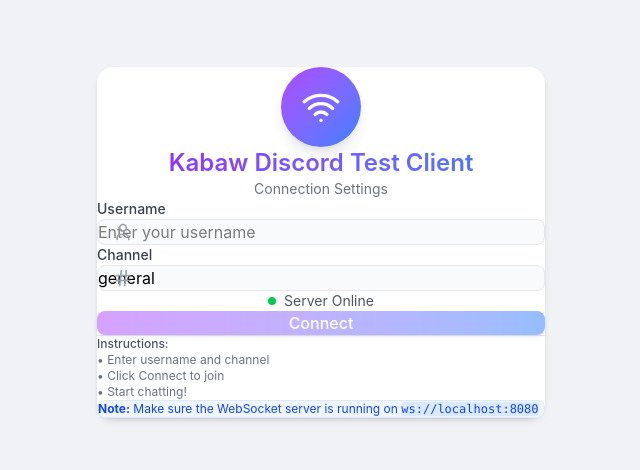
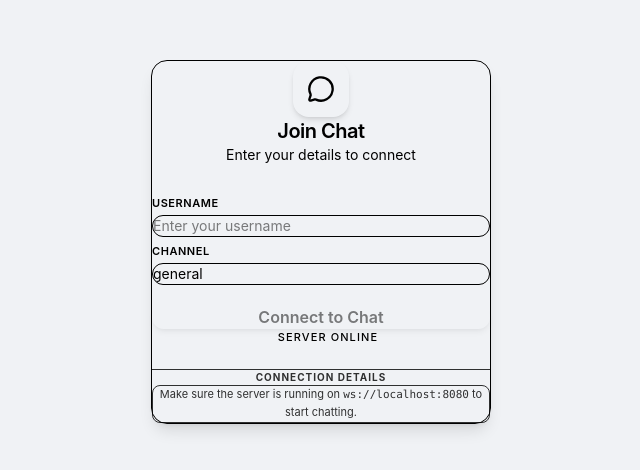
Before and after one commit to marghareth/Kabaw-Chat-App, a React (Vite) app: page / in a window 1280 px wide. Shown: the part 158-628 px from the top of the page, without its empty margins (319-959 px from the left). Built offline with nearby package versions, Linux system fonts and the light colour scheme.

Commit message:
fixed the ui

```diff
--- a/src/components/joinScreen.tsx
+++ b/src/components/joinScreen.tsx
@@ -1,109 +1,113 @@
-// src/components/JoinScreen.tsx
-import { useState } from 'react';
-import { User, Hash, Wifi } from 'lucide-react';
+"use client"
+
+import type React from "react"
+import { useState } from "react"
+import { MessageCircle } from "lucide-react"
 
 interface JoinScreenProps {
-  onJoin: (username: string, channel: string) => void;
+  onJoin: (username: string, channel: string) => void
 }
 
 export const JoinScreen = ({ onJoin }: JoinScreenProps) => {
-  const [username, setUsername] = useState('');
-  const [channel, setChannel] = useState('general');
+  const [username, setUsername] = useState("")
+  const [channel, setChannel] = useState("general")
 
   const handleSubmit = (e: React.FormEvent) => {
-    e.preventDefault();
+    e.preventDefault()
     if (username.trim() && channel.trim()) {
-      onJoin(username.trim(), channel.trim());
+      onJoin(username.trim(), channel.trim())
     }
-  };
+  }
 
   return (
-    <div className="min-h-screen bg-[#f0f2f5] flex items-center justify-center p-4">
-      <div className="bg-white rounded-2xl shadow-md p-8 w-full max-w-md">
-        {/* Logo */}
-        <div className="flex justify-center mb-6">
-          <div className="w-20 h-20 rounded-full bg-linear-to-br from-purple-500 to-blue-500 flex items-center justify-center shadow-lg">
-            <Wifi className="w-10 h-10 text-white" />
+    <div className="min-h-screen bg-background/60 flex items-center justify-center px-6">
+      <div className="w-full max-w-[340px] rounded-2xl bg-card border border-border shadow-lg p-8 flex flex-col gap-6">
+        {/* Header */}
+        <div className="flex flex-col items-center">
+          <div className="w-14 h-14 rounded-2xl bg-primary flex items-center justify-center shadow-md mb-4">
+            <MessageCircle className="w-7 h-7 text-primary-foreground" />
           </div>
-        </div>
-
-        {/* Title */}
-        <div className="text-center mb-8">
-          <h1 className="text-2xl font-semibold bg-linear-to-r from-purple-600 to-blue-500 bg-clip-text text-transparent mb-2">
-            Kabaw Discord Test Client
-          </h1>
-          <p className="text-gray-500 text-sm">Connection Settings</p>
+          <h1 className="text-xl font-semibold tracking-tight text-foreground">Join Chat</h1>
+          <p className="text-sm text-muted-foreground mt-1">Enter your details to connect</p>
         </div>
 
         {/* Form */}
-        <form onSubmit={handleSubmit} className="space-y-5">
-          <div>
-            <label className="block text-sm font-medium text-gray-700 mb-2">
+        <form onSubmit={handleSubmit} className="flex flex-col gap-5">
+          <div className="space-y-4">
+            {/* Username */}
+            <div className="space-y-1.5">
+              <label className="text-[11px] font-semibold uppercase tracking-wider text-muted-foreground/70 ml-1">
                 Username
               </label>
               <div className="relative">
-              <User className="absolute left-4 top-1/2 -translate-y-1/2 w-5 h-5 text-gray-400" />
                 <input
                   type="text"
                   value={username}
                   onChange={(e) => setUsername(e.target.value)}
                   placeholder="Enter your username"
-                className="w-full pl-12 pr-4 py-3 rounded-lg border border-gray-200 bg-gray-50 focus:outline-none focus:ring-2 focus:ring-purple-400 focus:border-transparent focus:bg-white transition-all"
+                  className="w-full px-4 py-2.5 rounded-xl border border-input bg-background/60 text-sm text-foreground
+                    focus:outline-none focus:ring-2 focus:ring-primary/20 focus:border-primary transition"
                   required
                 />
               </div>
             </div>
 
-          <div>
-            <label className="block text-sm font-medium text-gray-700 mb-2">
+            {/* Channel */}
+            <div className="space-y-1.5">
+              <label className="text-[11px] font-semibold uppercase tracking-wider text-muted-foreground/70 ml-1">
                 Channel
               </label>
               <div className="relative">
-              <Hash className="absolute left-4 top-1/2 -translate-y-1/2 w-5 h-5 text-gray-400" />
                 <input
                   type="text"
                   value={channel}
                   onChange={(e) => setChannel(e.target.value)}
                   placeholder="Enter channel name"
-                className="w-full pl-12 pr-4 py-3 rounded-lg border border-gray-200 bg-gray-50 focus:outline-none focus:ring-2 focus:ring-purple-400 focus:border-transparent focus:bg-white transition-all"
+                  className="w-full px-4 py-2.5 rounded-xl border border-input bg-background/60 text-sm text-foreground
+                    focus:outline-none focus:ring-2 focus:ring-primary/20 focus:border-primary transition"
                   required
                 />
               </div>
             </div>
-
-          {/* Server Status */}
-          <div className="flex items-center justify-center gap-2 py-2">
-            <div className="w-2 h-2 rounded-full bg-green-500" />
-            <span className="text-sm text-gray-600">Server Online</span>
           </div>
 
-          {/* Connect Button */}
+          {/* CTA + Status */}
+          <div className="space-y-3 pt-1">
             <button
               type="submit"
               disabled={!username.trim() || !channel.trim()}
-            className="w-full bg-linear-to-r from-purple-500 to-blue-500 hover:from-purple-600 hover:to-blue-600 text-white py-3 rounded-lg font-medium transition-all disabled:opacity-50 disabled:cursor-not-allowed shadow-md hover:shadow-lg"
+              className="w-full py-3 rounded-xl font-semibold text-primary-foreground
+                bg-gradient-to-r from-primary to-primary/90
+                shadow-md shadow-primary/15 hover:shadow-lg hover:shadow-primary/25
+                transition active:scale-[0.98]
+                disabled:opacity-50 disabled:pointer-events-none"
             >
-            Connect
+              Connect to Chat
             </button>
+
+            <div className="flex items-center justify-center gap-2">
+              <span className="w-1.5 h-1.5 rounded-full bg-success" />
+              <span className="text-[11px] font-medium tracking-widest uppercase text-muted-foreground">
+                Server Online
+              </span>
+            </div>
+          </div>
         </form>
 
-        {/* Instructions */}
-        <div className="mt-6 pt-6 border-t border-gray-200">
-          <p className="text-xs text-gray-600 mb-2 font-medium">Instructions:</p>
-          <ul className="text-xs text-gray-500 space-y-1">
-            <li>• Enter username and channel</li>
-            <li>• Click Connect to join</li>
-            <li>• Start chatting!</li>
-          </ul>
-
-          <div className="mt-4 p-3 rounded-lg bg-blue-50 border border-blue-100">
-            <p className="text-xs text-blue-700">
-              <strong>Note:</strong> Make sure the WebSocket server is running on{' '}
-              <code className="bg-blue-100 px-1.5 py-0.5 rounded font-mono">ws://localhost:8080</code>
+        {/* Footer */}
+        <div className="pt-4 border-t border-border/40 opacity-80">
+          <p className="text-[10px] font-bold uppercase tracking-widest text-muted-foreground/60 mb-2 text-center">
+            Connection Details
+          </p>
+          <div className="bg-muted/20 rounded-lg p-3 border border-border/30">
+            <p className="text-[11px] text-muted-foreground/80 leading-relaxed text-center">
+              Make sure the server is running on{" "}
+              <code className="px-1 rounded bg-secondary/40 font-mono text-foreground/80">ws://localhost:8080</code> to
+              start chatting.
             </p>
           </div>
         </div>
       </div>
     </div>
-  );
-};
+  )
+}
--- a/src/components/messageList.tsx
+++ b/src/components/messageList.tsx
@@ -1,34 +1,35 @@
-// src/components/MessageList.tsx
-import { useEffect, useRef } from 'react';
-import { Message } from '../types/message.types';
-import { MessageItem } from './messageItem';
-import { MessageSquare } from 'lucide-react';
+"use client"
+
+import { useEffect, useRef } from "react"
+import type { Message } from "../types/message.types"
+import { MessageItem } from "./messageItem"
+import { MessageSquare } from "lucide-react"
 
 interface MessageListProps {
-  messages: Message[];
-  currentUserId: string;
+  messages: Message[]
+  currentUserId: string
 }
 
 export const MessageList = ({ messages, currentUserId }: MessageListProps) => {
-  const messagesEndRef = useRef<HTMLDivElement>(null);
+  const messagesEndRef = useRef<HTMLDivElement>(null)
 
   const scrollToBottom = () => {
-    messagesEndRef.current?.scrollIntoView({ behavior: 'smooth' });
-  };
+    messagesEndRef.current?.scrollIntoView({ behavior: "smooth" })
+  }
 
   useEffect(() => {
-    scrollToBottom();
-  }, [messages]);
+    scrollToBottom()
+  }, [messages])
 
   return (
-    <div className="flex-1 overflow-y-auto p-4 bg-[#f0f2f5]">
+    <div className="flex-1 overflow-y-auto p-6 bg-background">
       {messages.length === 0 ? (
         <div className="flex flex-col items-center justify-center h-full">
-          <div className="w-20 h-20 rounded-full bg-gray-200 flex items-center justify-center mb-4">
-            <MessageSquare className="w-10 h-10 text-gray-400" />
+          <div className="w-20 h-20 rounded-2xl bg-muted flex items-center justify-center mb-4">
+            <MessageSquare className="w-10 h-10 text-muted-foreground" />
           </div>
-          <h3 className="text-lg font-medium text-gray-700 mb-2">No messages yet</h3>
-          <p className="text-sm text-gray-500">Be the first to say hello!</p>
+          <h3 className="text-lg font-semibold text-foreground mb-2">No messages yet</h3>
+          <p className="text-sm text-muted-foreground">Be the first to say hello!</p>
         </div>
       ) : (
         <div className="max-w-4xl mx-auto">
@@ -43,5 +44,5 @@
         </div>
       )}
     </div>
-  );
-};
+  )
+}
--- a/src/index.css
+++ b/src/index.css
@@ -54,3 +54,10 @@
 .message-item {
   animation: slideInUp 0.2s ease-out;
 }
+
+/* Utility for word wrapping */
+.wrap-break-word {
+  word-wrap: break-word;
+  overflow-wrap: break-word;
+  word-break: break-word;
+}
```
Also changed, not shown: src/components/Header.tsx (+37 -40 lines), src/components/messageInput.tsx (+38 -34 lines), src/components/messageItem.tsx (+55 -61 lines). Lines whose indentation alone changed are shown as unchanged.
